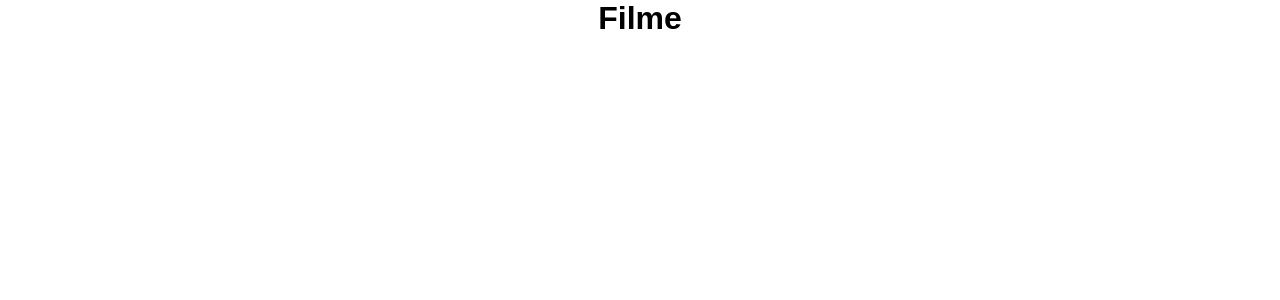
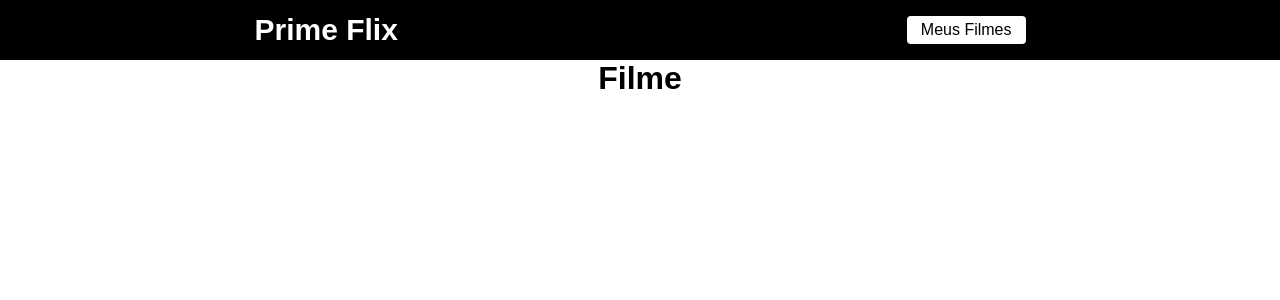
Before and after one commit to cleitonpereira/primeflix, a React (Create React App) app: page /filme/1 in a window 1280 px wide. Shown: the top 300 px of the page. Built offline with nearby package versions, Linux system fonts and the light colour scheme.

Commit message:
created components folder

```diff
--- a/src/App.js
+++ b/src/App.js
@@ -2,7 +2,7 @@
 function App() {
   return (
     <div className="App">
-      <RoutesApp />
+         <RoutesApp />
     </div>
   );
 }
--- /dev/null
+++ b/src/components/Header/header.css
@@ -0,0 +1,23 @@
+header {
+  display: flex;
+  align-items: center;
+  justify-content: space-around;
+  width: 100%;
+  height: 60px;
+  background-color: #000;
+}
+.logo {
+  text-decoration: none;
+  font-size: 30px;
+  cursor: pointer;
+  color: #fff;
+  font-weight: bold;
+}
+.favoritos {
+  text-decoration: none;
+  cursor: pointer;
+  background-color: #fff;
+  padding: 5px 14px;
+  color: #000;
+  border-radius: 4px;
+}
--- /dev/null
+++ b/src/components/Header/index.js
@@ -0,0 +1,16 @@
+import "./header.css";
+import { Link } from "react-router-dom";
+function Header() {
+  return (
+    <header>
+      <Link className="logo" to="/">
+        Prime Flix
+      </Link>
+      <Link className="favoritos" to="/favoritos">
+        Meus Filmes
+      </Link>
+    </header>
+  );
+}
+
+export default Header;
--- a/src/pages/Filme/index.js
+++ b/src/pages/Filme/index.js
@@ -3,6 +3,6 @@
     <div>
       <h1>Filme</h1>
     </div>
-  )
+  );
 }
-export default Filme
+export default Filme;
--- a/src/routes.js
+++ b/src/routes.js
@@ -3,9 +3,12 @@
 import Home from "./pages/Home";
 import Filme from "./pages/Filme";
 
+import Header from "./components/Header";
+
 function RoutesApp() {
   return (
     <BrowserRouter>
+    <Header/>
       <Routes>
         <Route path="/" element={<Home />} />
         <Route path="/filme/:id" element={<Filme />} />
```
